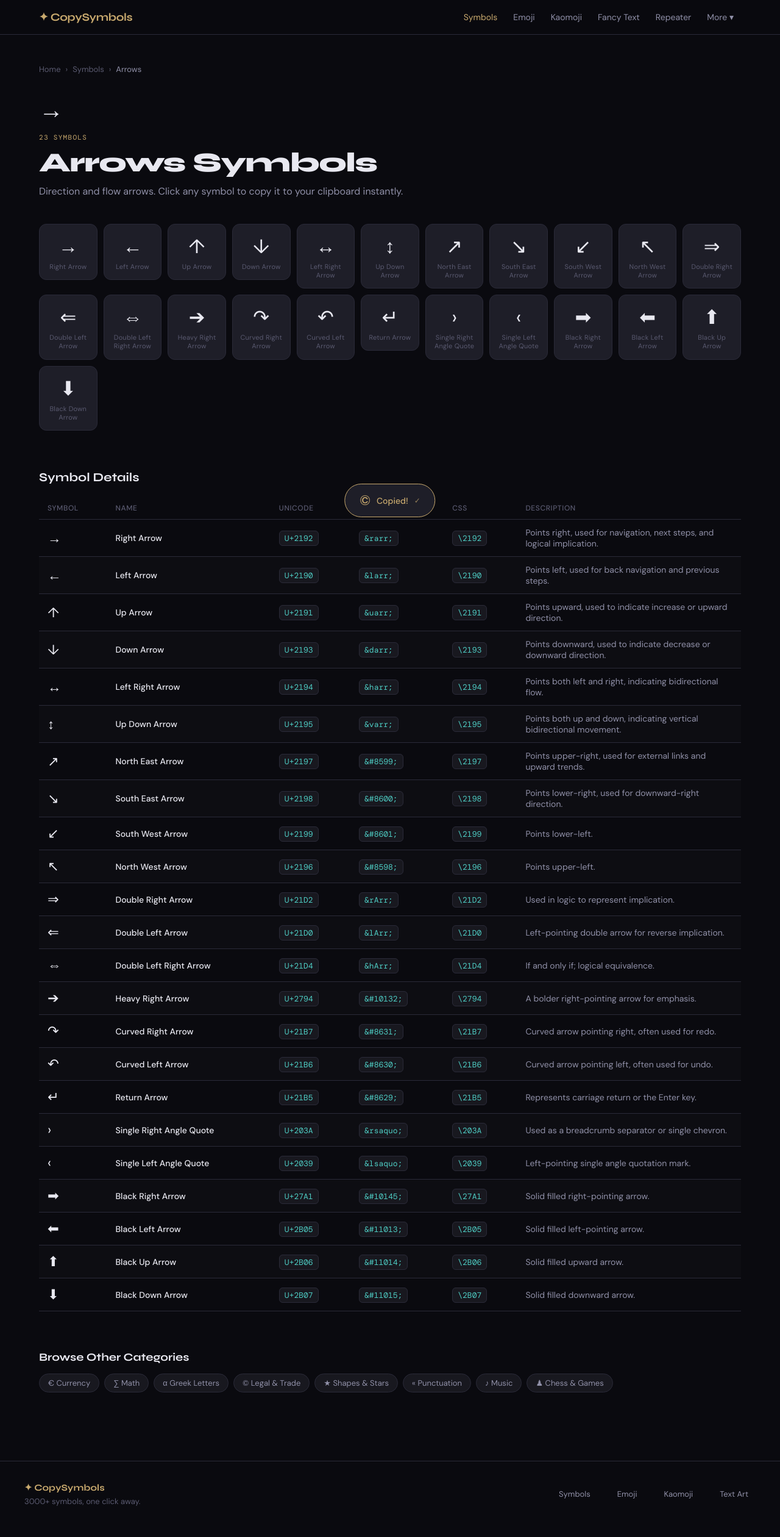
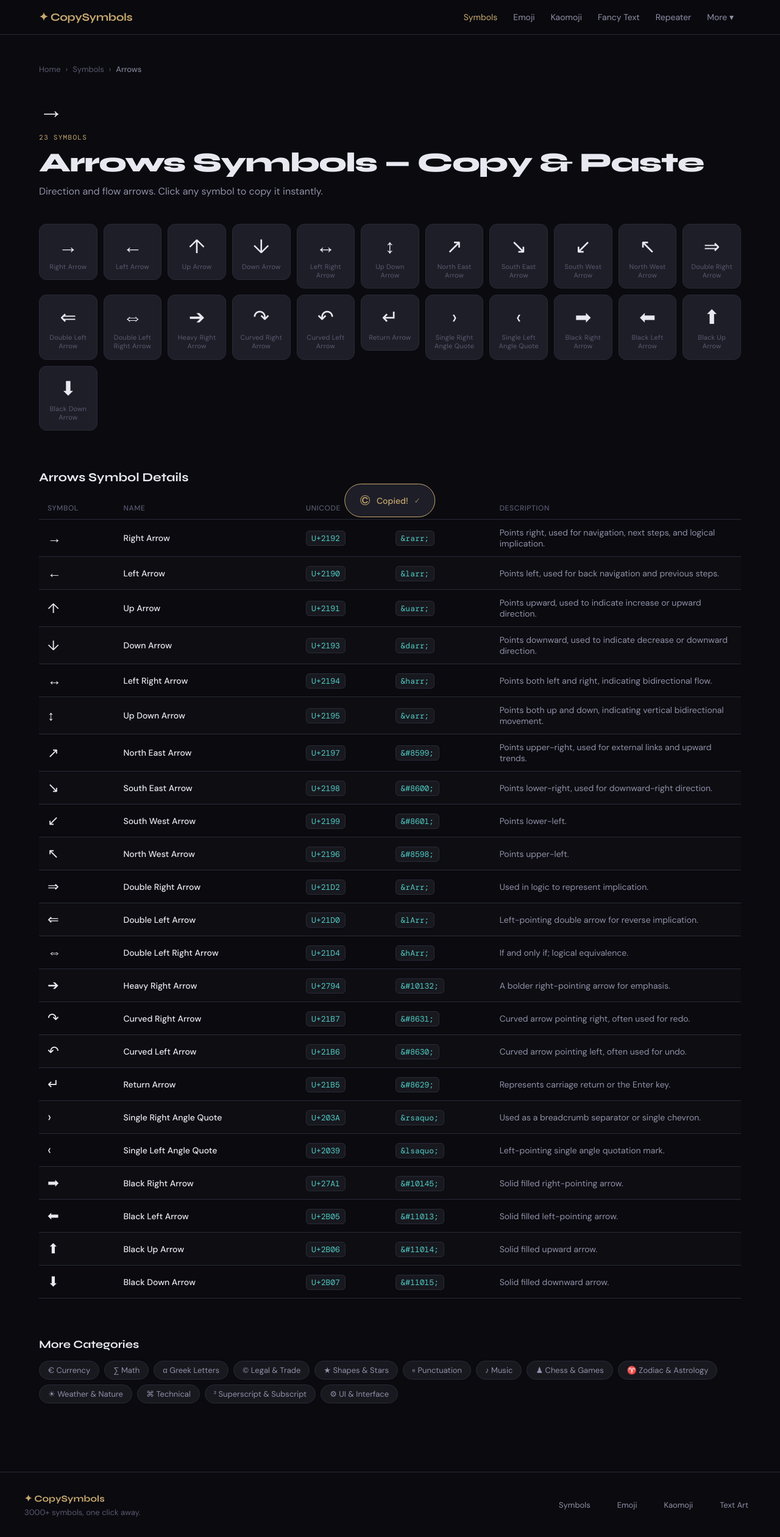
Before and after one commit to bsjuilla/copysymbols, a Next.js app: page /symbols/arrows in a window 1280 px wide. Shown: the whole page at 61% size. Built offline with nearby package versions, Linux system fonts and the light colour scheme; a web font is replaced by a local one.

Commit message:
fix category page

```diff
--- a/src/app/symbols/[category]/page.tsx
+++ b/src/app/symbols/[category]/page.tsx
@@ -1,7 +1,7 @@
 import { notFound } from "next/navigation";
 import { categories, getSymbolsByCategory, symbols } from "@/data/symbols";
+import CopyToast from "@/components/CopyToast";
 import SymbolCard from "@/components/SymbolCard";
-import CopyToast from "@/components/CopyToast";
 import Link from "next/link";
 import type { Metadata } from "next";
 
@@ -14,7 +14,7 @@ export async function generateMetadata({ params }: Props): Promise<Metadata> {
   if (!cat) return {};
   return {
     title: `${cat.name} Symbols — Copy & Paste`,
-    description: `Copy and paste ${cat.name.toLowerCase()} symbols. ${cat.description}. Click any symbol to copy it instantly.`,
+    description: `Copy and paste ${cat.name.toLowerCase()} symbols. Click any symbol to copy instantly.`,
   };
 }
 
@@ -27,14 +27,12 @@ export default function CategoryPage({ params }: Props) {
   if (!cat) notFound();
 
   const catSymbols = getSymbolsByCategory(params.category);
-  const otherCats = categories.filter(c => c.id !== params.category).slice(0, 8);
 
   return (
     <>
       <CopyToast />
       <div style={{ maxWidth: 1200, margin: "0 auto", padding: "48px 24px" }}>
 
-        {/* Breadcrumb */}
         <div style={{ display: "flex", gap: 8, alignItems: "center", marginBottom: 32, fontSize: 13, color: "var(--text3)" }}>
           <Link href="/" style={{ color: "var(--text3)", textDecoration: "none" }}>Home</Link>
           <span>›</span>
@@ -43,31 +41,32 @@ export default function CategoryPage({ params }: Props) {
           <span style={{ color: "var(--text2)" }}>{cat.name}</span>
         </div>
 
-        {/* Header */}
         <div style={{ marginBottom: 40 }}>
           <div style={{ fontSize: "2.5rem", marginBottom: 12 }}>{cat.icon}</div>
           <div className="section-label">{catSymbols.length} symbols</div>
           <h1 className="font-display" style={{ fontSize: "clamp(1.8rem, 4vw, 2.8rem)", fontWeight: 800, letterSpacing: "-0.03em", color: "var(--text)", marginBottom: 8 }}>
-            {cat.name} Symbols
+            {cat.name} Symbols — Copy & Paste
           </h1>
           <p style={{ fontSize: 16, color: "var(--text2)", lineHeight: 1.6 }}>
-            {cat.description}. Click any symbol to copy it to your clipboard instantly.
+            {cat.description}. Click any symbol to copy it instantly.
           </p>
         </div>
 
-        {/* Grid */}
         <div className="symbols-grid" style={{ marginBottom: 64 }}>
-          {catSymbols.map(s => <SymbolCard key={s.id} symbol={s.symbol} name={s.name} id={s.id} />)}
+          {catSymbols.map(s => (
+            <SymbolCard key={s.id} symbol={s.symbol} name={s.name} id={s.id} />
+          ))}
         </div>
 
-        {/* Symbol details table */}
         <section style={{ marginBottom: 64 }}>
-          <h2 className="font-display" style={{ fontSize: 20, fontWeight: 700, color: "var(--text)", marginBottom: 20 }}>Symbol Details</h2>
+          <h2 className="font-display" style={{ fontSize: 20, fontWeight: 700, color: "var(--text)", marginBottom: 20 }}>
+            {cat.name} Symbol Details
+          </h2>
           <div style={{ overflowX: "auto" }}>
             <table style={{ width: "100%", borderCollapse: "collapse", fontSize: 14 }}>
               <thead>
                 <tr style={{ borderBottom: "1px solid var(--border)" }}>
-                  {["Symbol","Name","Unicode","HTML","CSS","Description"].map(h => (
+                  {["Symbol","Name","Unicode","HTML","Description"].map(h => (
                     <th key={h} style={{ textAlign: "left", padding: "10px 14px", color: "var(--text3)", fontWeight: 500, fontSize: 12, letterSpacing: "0.05em", textTransform: "uppercase" }}>{h}</th>
                   ))}
                 </tr>
@@ -81,7 +80,6 @@ export default function CategoryPage({ params }: Props) {
                     </td>
                     <td style={{ padding: "12px 14px" }}><span className="code-tag">{s.unicode}</span></td>
                     <td style={{ padding: "12px 14px" }}><span className="code-tag">{s.html}</span></td>
-                    <td style={{ padding: "12px 14px" }}><span className="code-tag">{s.css}</span></td>
                     <td style={{ padding: "12px 14px", color: "var(--text2)", maxWidth: 260 }}>{s.description}</td>
                   </tr>
                 ))}
@@ -90,12 +88,13 @@ export default function CategoryPage({ params }: Props) {
           </div>
         </section>
 
-        {/* Other categories */}
         <section>
-          <h2 className="font-display" style={{ fontSize: 18, fontWeight: 700, color: "var(--text)", marginBottom: 16 }}>Browse Other Categories</h2>
+          <h2 className="font-display" style={{ fontSize: 18, fontWeight: 700, color: "var(--text)", marginBottom: 16 }}>More Categories</h2>
           <div style={{ display: "flex", gap: 8, flexWrap: "wrap" }}>
-            {otherCats.map(c => (
-              <Link key={c.id} href={`/symbols/${c.id}`} className="cat-pill">{c.icon} {c.name}</Link>
+            {categories.filter(c => c.id !== params.category).map(c => (
+              <Link key={c.id} href={`/symbols/${c.id}`} className="cat-pill">
+                {c.icon} {c.name}
+              </Link>
             ))}
           </div>
         </section>
```
